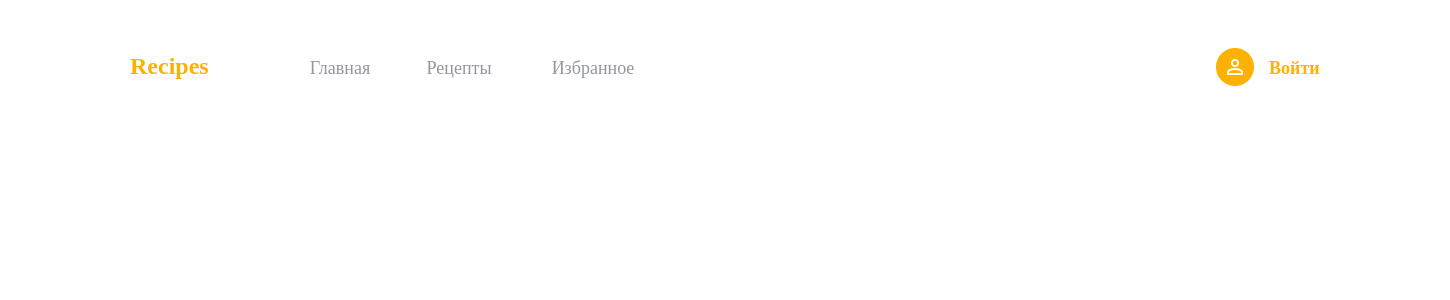
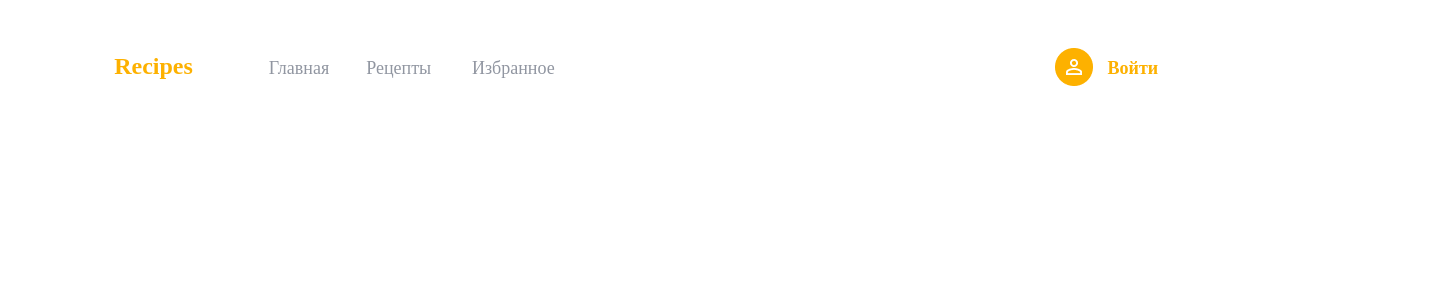
Before and after one commit to myashaa/FrontendRecipes, an Angular app in the folder FrontendRecipes/: page / in a window 1280 px wide. Shown: the top 300 px of the page, 1450 px wide, since content can reach past the window. Built offline with nearby package versions, Linux system fonts and the light colour scheme.

Commit message:
сделала flexbox

```diff
--- a/FrontendRecipes/src/app/directives/header/header.component.css
+++ b/FrontendRecipes/src/app/directives/header/header.component.css
@@ -1,10 +1,23 @@
 .header
 {
-  width: 1200px;
+  display: -webkit-flex;
+  -webkit-flex-direction: row;
+  display: flex;
+  flex-direction: row;
+  width: 83.2%;
   height: 56px;
-  margin: 0 auto;
-  padding: 44px 120px 0px 122px;
+  padding: 44px 8.4% 0px;
+  justify-content: space-between;
+}
+
+.pages
+{
+  display: -webkit-flex;
+  -webkit-flex-direction: row;
   display: flex;
+  flex-direction: row;
+  width: 43%;
+  justify-content: space-between;
 }
 
 .recipes
@@ -18,6 +31,7 @@
   font-size: 24px;
   line-height: 29px;
   color: #FDB100;
+  margin-right: 6%;
 }
 
 .header_button
@@ -44,7 +58,6 @@
 .header_button__main
 {
   width: 76px;
-  margin-left: 73px;
   font-weight: normal;
   color: #9196A1;
 }
@@ -52,7 +65,6 @@
 .header_button__recipes
 {
   width: 82px;
-  margin-left: 40px;
   font-weight: normal;
   color: #9196A1;
 }
@@ -60,7 +72,6 @@
 .header_button__favorites
 {
   width: 106px;
-  margin-left: 40px;
   font-weight: normal;
   color: #9196A1;
 }
@@ -79,7 +90,7 @@
 {
   position: relative;
   width: 60px;
-  margin-left: 617px;
   font-weight: 600;
   color: #FDB100;
+  margin-right: 0.4%;
 }
--- a/FrontendRecipes/src/app/directives/header/header.component.html
+++ b/FrontendRecipes/src/app/directives/header/header.component.html
@@ -1,7 +1,9 @@
 <div class="header">
-  <span class="recipes">Recipes</span>
-  <button class="header_button header_button__main">Главная</button>
-  <button class="header_button header_button__recipes">Рецепты</button>
-  <button class="header_button header_button__favorites">Избранное</button>
+  <div class="pages">
+    <span class="recipes">Recipes</span>
+    <button class="header_button header_button__main">Главная</button>
+    <button class="header_button header_button__recipes">Рецепты</button>
+    <button class="header_button header_button__favorites">Избранное</button>
+  </div>
   <button class="header_button header_button__enter">Войти</button>
 </div>
```
